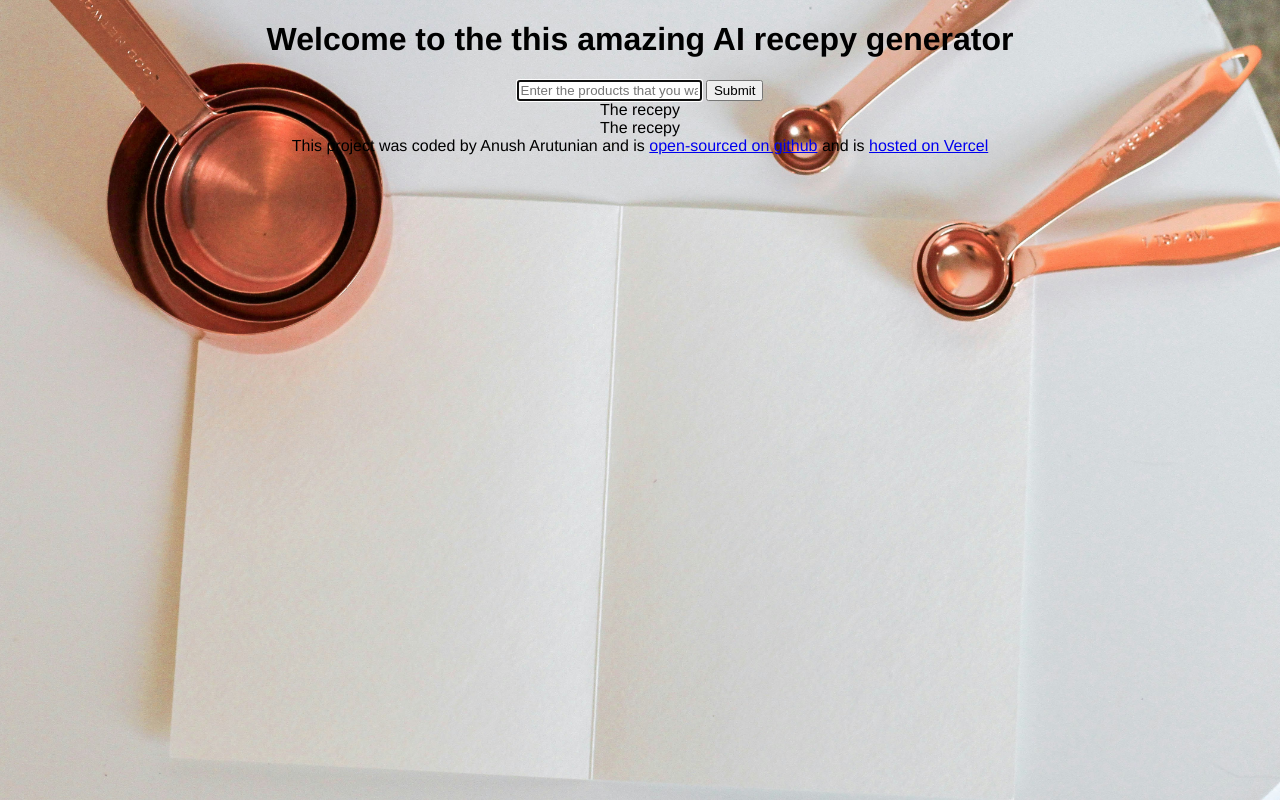
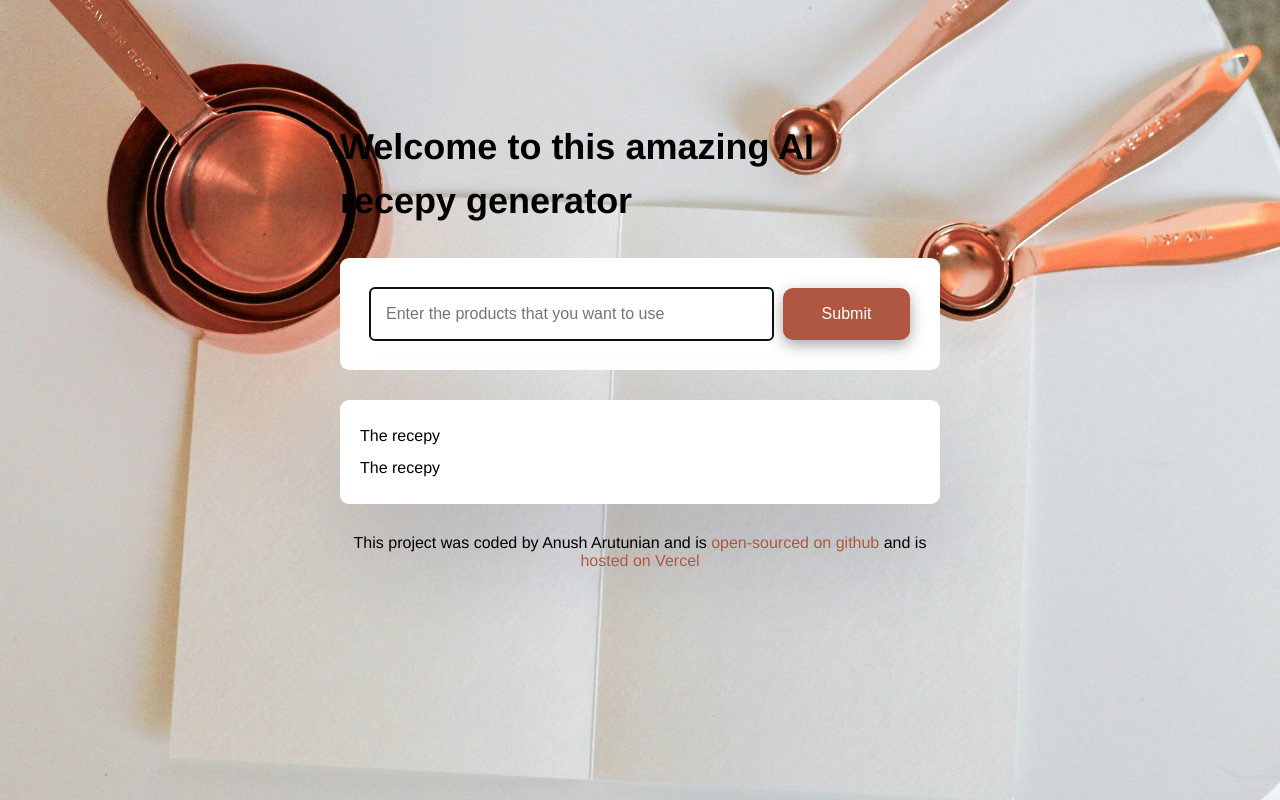
Before and after one commit to Anush199530/ai-add, a plain HTML site: page index.html in a window 1280 px wide. Drawn offline with Linux system fonts and the light colour scheme.

Commit message:
added the style of the ai system

```diff
--- a/index.html
+++ b/index.html
@@ -7,8 +7,9 @@
   <title>AI recepy generator</title>
 
   <body>
+    <div class="container">
       <header>
-      <h1>Welcome to the this amazing AI recepy generator</h1>
+        <h1>Welcome to this amazing AI recepy generator</h1>
       </header>
       <main>
         <form>
@@ -18,10 +19,11 @@
             autofocus
             required
             autocomplete="off"
+            class="instructions"
           />
-        <input type="submit" />
+          <input type="submit" class="submit-button" />
         </form>
-      <div>
+        <div class="recepy-instruction">
           The recepy
           <br />
           The recepy
@@ -33,8 +35,11 @@
           open-sourced on github</a
         >
         and is
-      <a href="https://ai-add.vercel.app/" target="_blank">hosted on Vercel</a>
+        <a href="https://ai-add.vercel.app/" target="_blank"
+          >hosted on Vercel</a
+        >
       </footer>
+    </div>
 
     <script src="src/index.js"></script>
   </body>
--- a/src/index.css
+++ b/src/index.css
@@ -4,5 +4,67 @@ body {
   background-repeat: no-repeat;
   background-size: cover;
   background-attachment: fixed;
+}
+
+.container {
+  margin: 120px auto;
+  max-width: 600px;
+}
+header {
+  margin-bottom: 30px;
+}
+h1 {
+  font-weight: 700;
+  font-size: 36px;
+  line-height: 1.5;
+}
+
+form {
+  padding: 30px;
+  background-color: white;
+  border-radius: 9px;
+  display: flex;
+  margin-bottom: 30px;
+}
+
+.instructions {
+  padding: 16px;
+  border: 1px black;
+  border-radius: 5px;
+  width: 80%;
+  font-size: 16px;
+  line-height: 20px;
+  color: black;
+}
+.submit-button {
+  margin-left: 10px;
+  background-color: #af5740;
+  color: white;
+  width: 140px;
+  box-shadow: rgba(0, 0, 0, 0.35) 0px 5px 15px;
+  font-size: 16px;
+  border: none;
+  border-radius: 10px;
+  padding: 14px 24px;
+}
+
+.recepy-instruction {
+  font-size: 16px;
+  background-color: white;
+  padding: 20px;
+  line-height: 2;
+  border-radius: 9px;
+  display: flex;
+  margin-bottom: 30px;
+  box-shadow: rgba(17, 12, 46, 0.15) 0px 48px 100px 0px;
+}
+
+a {
+  color: #af5740;
+  text-decoration: none;
+}
+footer {
   text-align: center;
+  font-size: 16px;
+  margin-top: 30px;
 }
```
Lines whose indentation alone changed are shown as unchanged.
